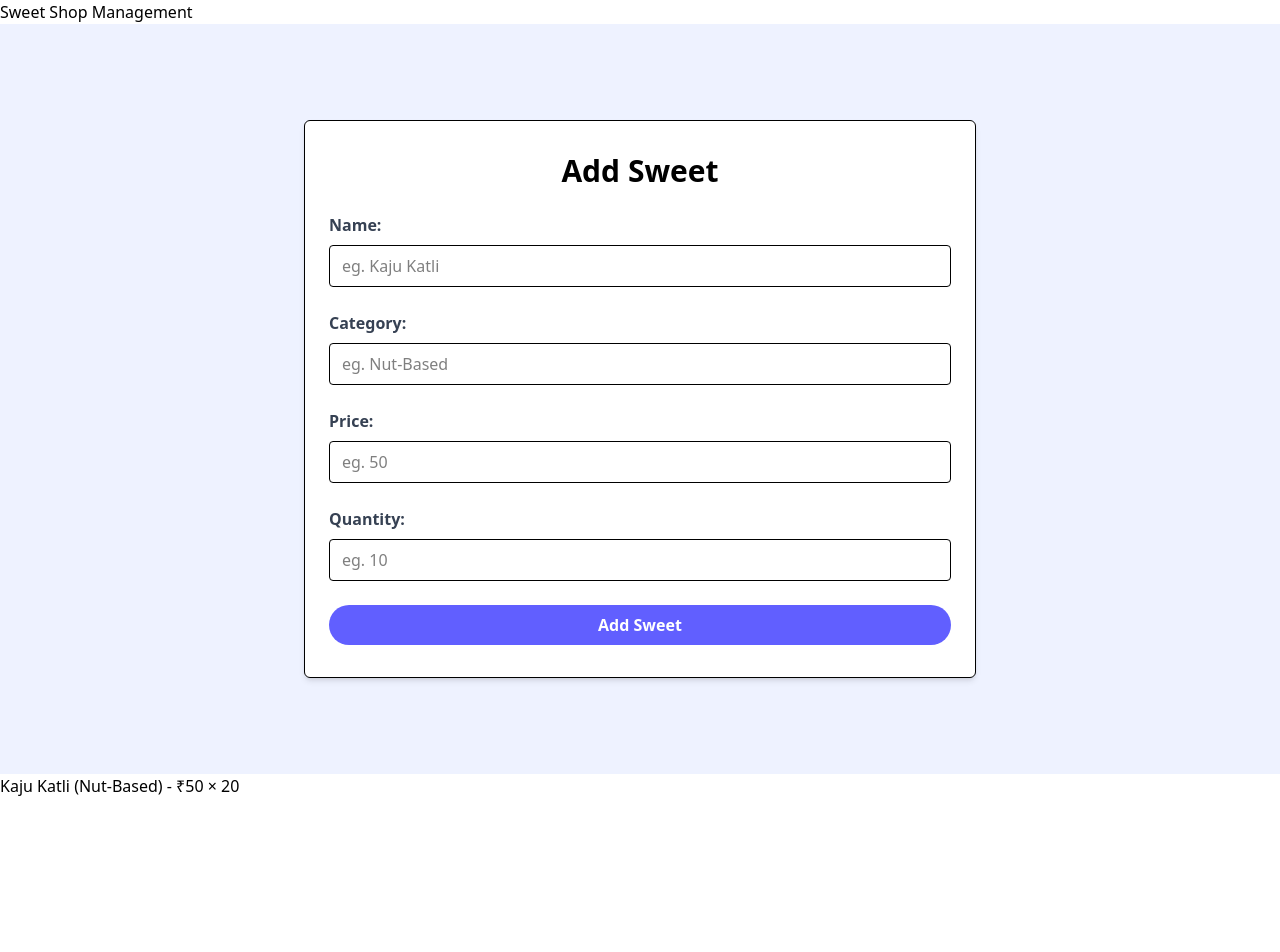
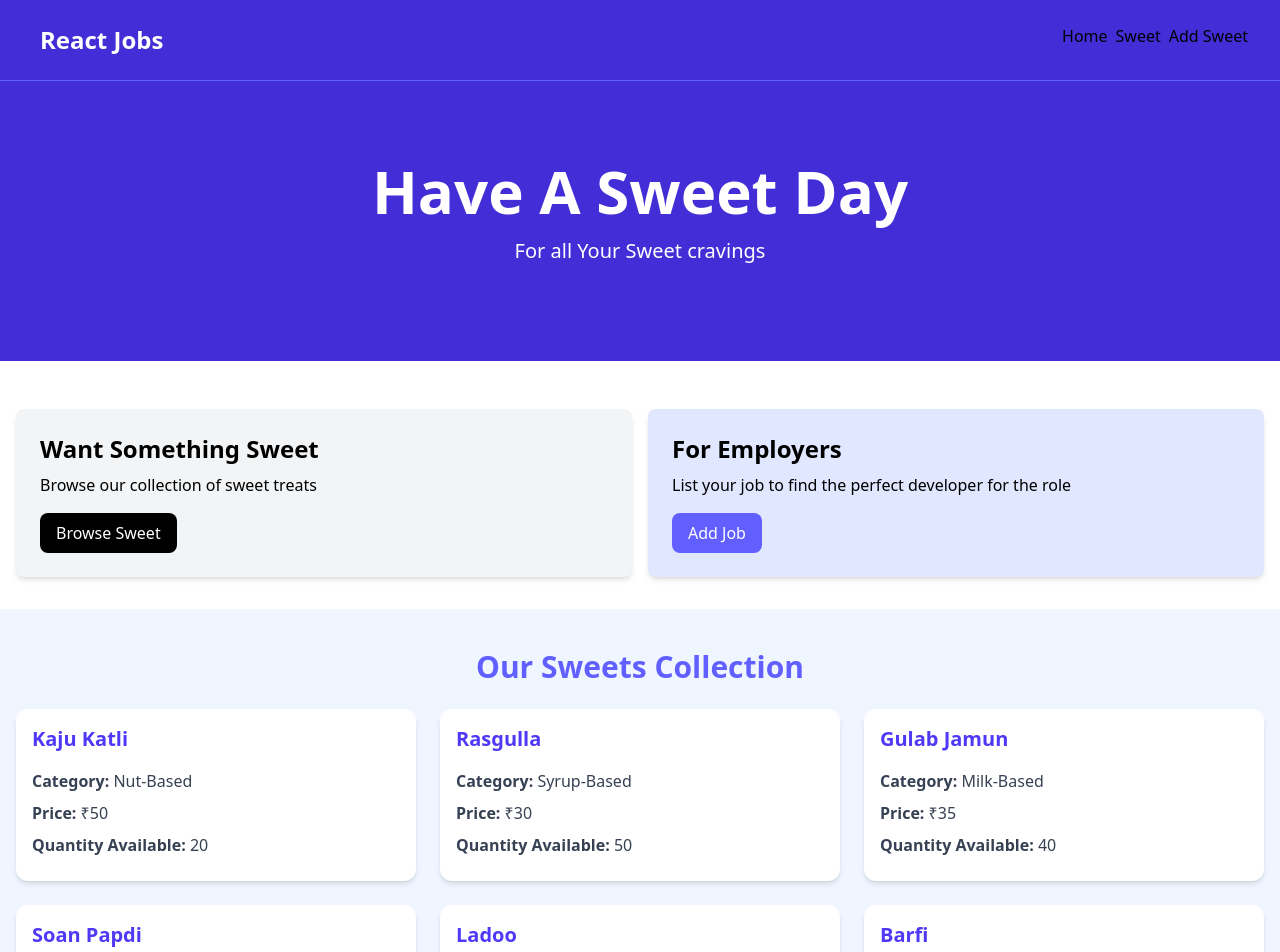
Before and after one commit to Aman241104/kata_sweet_shop, a React (Vite) app: page / in a window 1280 px wide. Shown: the top 952 px of the page. Before the commit the page ends 800 px from the top, so only its background shows below. Built offline with nearby package versions, Linux system fonts and the light colour scheme; data requests are answered from the project's data file.

Commit message:
Add more ui like browsing,Hero-section,Navbar

```diff
--- a/db.json
+++ b/db.json
@@ -6,6 +6,69 @@
       "category": "Nut-Based",
       "price": 50,
       "quantity": 20
+    },
+    {
+      "id": "1002",
+      "name": "Rasgulla",
+      "category": "Syrup-Based",
+      "price": 30,
+      "quantity": 50
+    },
+    {
+      "id": "1003",
+      "name": "Gulab Jamun",
+      "category": "Milk-Based",
+      "price": 35,
+      "quantity": 40
+    },
+    {
+      "id": "1004",
+      "name": "Soan Papdi",
+      "category": "Flaky Sweet",
+      "price": 25,
+      "quantity": 60
+    },
+    {
+      "id": "1005",
+      "name": "Ladoo",
+      "category": "Festival Special",
+      "price": 20,
+      "quantity": 100
+    },
+    {
+      "id": "1006",
+      "name": "Barfi",
+      "category": "Milk-Based",
+      "price": 45,
+      "quantity": 30
+    },
+    {
+      "id": "1007",
+      "name": "Jalebi",
+      "category": "Deep-Fried",
+      "price": 28,
+      "quantity": 70
+    },
+    {
+      "id": "1008",
+      "name": "Peda",
+      "category": "Milk-Based",
+      "price": 40,
+      "quantity": 35
+    },
+    {
+      "id": "1009",
+      "name": "Cham Cham",
+      "category": "Syrup-Based",
+      "price": 32,
+      "quantity": 45
+    },
+    {
+      "id": "1010",
+      "name": "Mysore Pak",
+      "category": "Ghee-Based",
+      "price": 55,
+      "quantity": 25
     }
   ]
 }
--- a/src/App.jsx
+++ b/src/App.jsx
@@ -1,5 +1,9 @@
 import { useEffect, useState } from 'react';
 import AddSweet from './components/AddSweet';
+import Navbar from './components/Navbar';
+import Hero from './components/Hero';
+import HomeCards from './components/HomeCards';
+import SweetListings from './components/SweetListings';
 
 function App() {
   const [sweets, setSweets] = useState([]);
@@ -32,7 +36,10 @@ function App() {
 
   return (
     <div className="App">
-      <h1>Sweet Shop Management</h1>
+      <Navbar />
+      <Hero title="Have A Sweet Day" subtitle="For all Your Sweet cravings"  />
+      <HomeCards />
+      <SweetListings sweets={sweets} />
       <AddSweet onAdd={handleAddSweet} />
 
       <ul>
--- /dev/null
+++ b/src/components/Card.jsx
@@ -0,0 +1,21 @@
+import React from 'react'
+// import { Link } from 'react-router-dom'
+
+const Card = ({ children , bg , bgbutton , bghover ,to , title , subtitle , buttontext}) => {
+  return (
+    <div className={`${bg} p-6 rounded-lg shadow-md`}>
+        <h2 className="text-2xl font-bold">{title}</h2>
+            <p className="mt-2 mb-4">
+              {subtitle}
+            </p>
+            <a
+              to={to}
+              className={`${bgbutton} inline-block text-white rounded-lg px-4 py-2 hover:${bghover}`}
+            >
+              {buttontext}
+            </a>
+    </div>
+  )
+}
+
+export default Card
--- /dev/null
+++ b/src/components/Hero.jsx
@@ -0,0 +1,27 @@
+import React from 'react'
+
+const Hero = ({title="default",subtitle="default"}) => {
+  return (
+    <div>
+    <section className="bg-indigo-700 py-20 mb-4">
+      <div
+        className="max-w-7xl mx-auto px-4 sm:px-6 lg:px-8 flex flex-col items-center"
+      >
+        <div className="text-center">
+          <h1
+            className="text-4xl font-extrabold text-white sm:text-5xl md:text-6xl"
+          >
+            {title}
+          </h1>
+          <p className="my-4 text-xl text-white">
+            {subtitle}
+          </p>
+        </div>
+      </div>
+    </section>
+
+    </div>
+  )
+}
+
+export default Hero
--- /dev/null
+++ b/src/components/HomeCards.jsx
@@ -0,0 +1,19 @@
+import React from 'react'
+import Card from './Card'
+
+const HomeCrads = () => {
+  return (
+    <div>
+    <section class="py-4">
+      <div class="container-xl lg:container m-auto">
+        <div class="grid grid-cols-1 md:grid-cols-2 gap-4 p-4 rounded-lg">
+        <Card bg='bg-gray-100' bgbutton='bg-black' bghover='bg-gray-700' to='/jobs' title='Want Something Sweet' subtitle='Browse our collection of sweet treats' buttontext='Browse Sweet' />
+        <Card bg='bg-indigo-100' bgbutton='bg-indigo-500' bghover='bg-indigo-600' to='/add-job' title='For Employers' subtitle='List your job to find the perfect developer for the role' buttontext='Add Job' />
+        </div>
+      </div>
+    </section>
+    </div>
+  )
+}
+
+export default HomeCrads
--- /dev/null
+++ b/src/components/Navbar.jsx
@@ -0,0 +1,53 @@
+import React from 'react'
+// import logo from '../assets/images/logo.png'
+// import { a } from 'react-router-dom'
+
+const Navbar = () => {
+  const linkclass = ({ isActive}) => isActive ? 'text-white bg-black hover:bg-gray-900 hover:text-white rounded-md px-3 py-2':'text-white hover:bg-gray-900 hover:text-white rounded-md px-3 py-2'
+
+  return (
+    <>
+        <nav className="bg-indigo-700 border-b border-indigo-500">
+      <div className="mx-auto max-w-7xl px-2 sm:px-6 lg:px-8">
+        <div className="flex h-20 items-center justify-between">
+          <div
+            className="flex flex-1 items-center justify-center md:items-stretch md:justify-start"
+          >
+            {/* <!-- Logo --> */}
+            <a className='flex flex-shrink-0 items-center mr-4' to="/">
+              {/* <img
+                className="h-10 w-auto"
+                src={logo}
+                alt="React Jobs"
+              /> */}
+              <span className="hidden md:block text-white text-2xl font-bold ml-2"
+                >React Jobs</span
+              >
+            </a>
+            <div className="md:ml-auto">
+              <div className="flex space-x-2">
+                <a
+                  to="/"
+                  className={linkclass}>Home
+                </a>
+                <a
+                  to="/jobs"
+                  className={linkclass}
+                  >Sweet</a
+                >
+                <a
+                  to="/add-job"
+                  className={linkclass}
+                  >Add Sweet</a
+                >
+              </div>
+            </div>
+          </div>
+        </div>
+      </div>
+    </nav>
+    </>
+  )
+}
+
+export default Navbar
--- /dev/null
+++ b/src/components/SweetCard.jsx
@@ -0,0 +1,31 @@
+import React from 'react';
+
+const SweetCard = ({ items }) => {
+  return (
+    <div className="bg-white rounded-xl shadow-md relative">
+      <div className="p-4">
+        {/* Sweet Name */}
+        <div className="mb-4">
+          <h3 className="text-xl font-bold text-indigo-600">{items.name}</h3>
+        </div>
+
+        {/* Sweet Category */}
+        <div className="mb-2 text-gray-700">
+          <strong>Category:</strong> {items.category}
+        </div>
+
+        {/* Sweet Price */}
+        <div className="mb-2 text-gray-700">
+          <strong>Price:</strong> ₹{items.price}
+        </div>
+
+        {/* Quantity Available */}
+        <div className="mb-2 text-gray-700">
+          <strong>Quantity Available:</strong> {items.quantity}
+        </div>
+      </div>
+    </div>
+  );
+};
+
+export default SweetCard;
--- /dev/null
+++ b/src/components/SweetListings.jsx
@@ -0,0 +1,23 @@
+import React from 'react';
+import SweetCard from './SweetCard';
+
+const SweetListings = ({ sweets }) => {
+  return (
+    <div>
+      <section className="bg-blue-50 px-4 py-10">
+        <div className="container-xl lg:container m-auto">
+          <h2 className="text-3xl font-bold text-indigo-500 mb-6 text-center">
+            Our Sweets Collection
+          </h2>
+          <div className="grid grid-cols-1 md:grid-cols-3 gap-6">
+            {sweets.map((item) => (
+              <SweetCard key={item.id} items={item} />
+            ))}
+          </div>
+        </div>
+      </section>
+    </div>
+  );
+};
+
+export default SweetListings;
```
Also changed, not shown: 1 other file (tests, documents, lock files or other folders).
